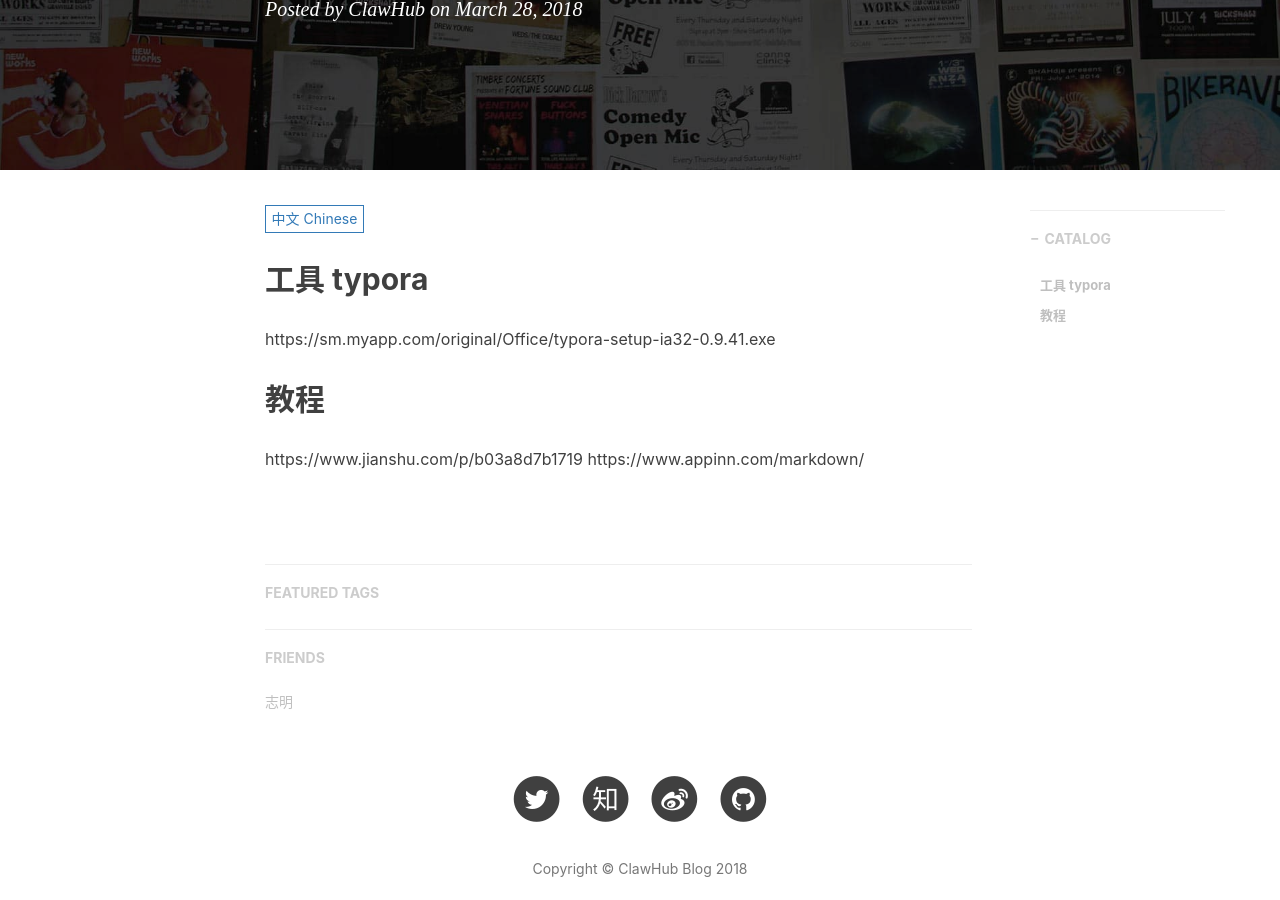
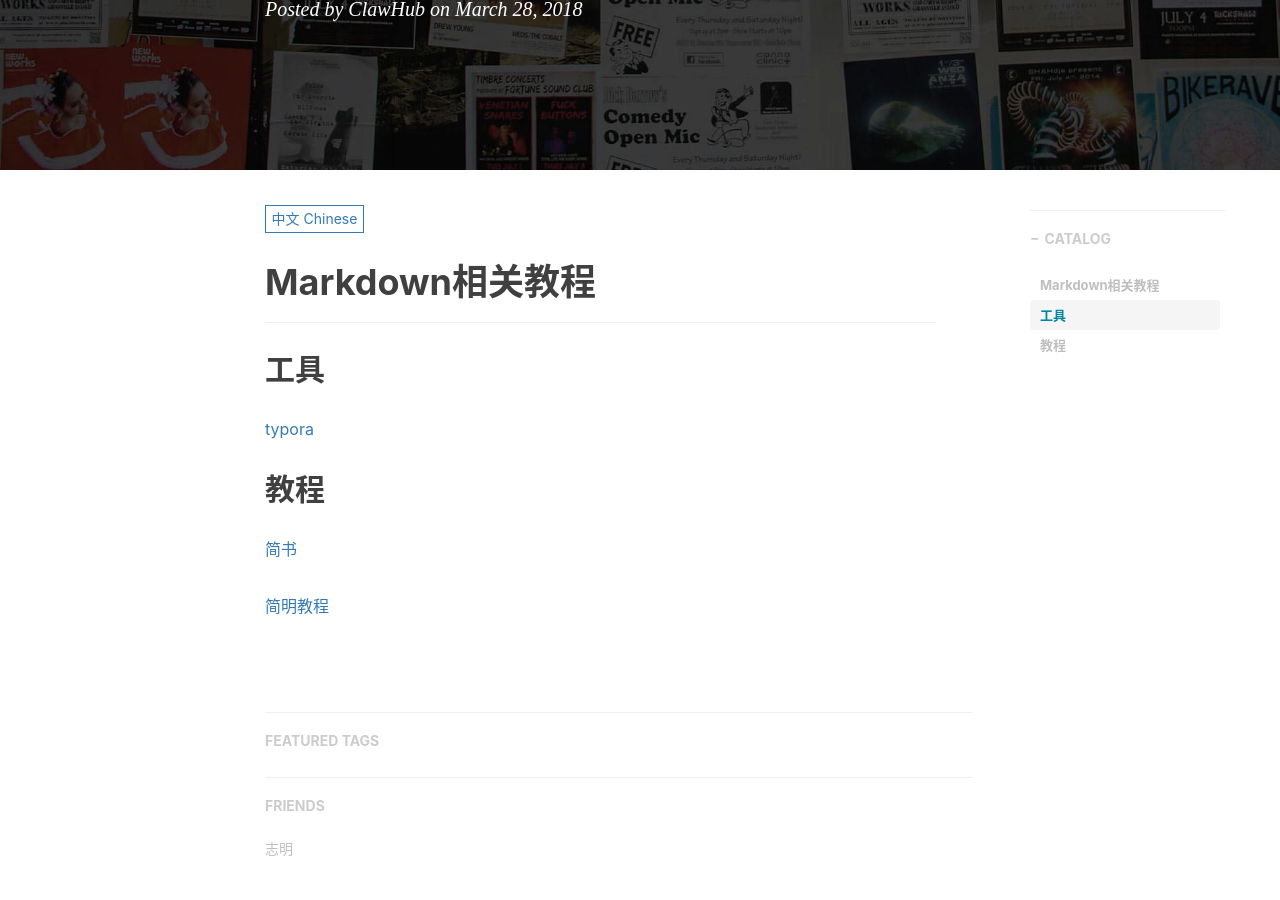
Before and after one commit to RunawayFzzF/clawhub.github.io, a Jekyll site: the page built from _posts/2018-03-28-narkdown-grammar.markdown, in a window 1280 px wide and 900 px high, scrolled down 353 px. Built offline with Jekyll 4.4.1, drawn with Linux system fonts in a browser that asks for light colours; nearby versions of some CDN libraries; comment, search, counter and statistics services are not loaded.

Commit message:
修改教程

```diff
--- a/_includes/posts/2018-03-28-narkdown-grammar/en.md
+++ b/_includes/posts/2018-03-28-narkdown-grammar/en.md
@@ -1,6 +1,13 @@
-## Tool typora
-https://sm.myapp.com/original/Office/typora-setup-ia32-0.9.41.exe
+# Markdown Tutorial
+
+------
+
+## Tool
+
+[typora](https://sm.myapp.com/original/Office/typora-setup-ia32-0.9.41.exe)
 
 ## Tutorial
-https://www.jianshu.com/p/b03a8d7b1719
-https://www.appinn.com/markdown/
+
+[jianshu](https://www.jianshu.com/p/b03a8d7b1719)
+
+[appinn](https://www.appinn.com/markdown/)
--- a/_includes/posts/2018-03-28-narkdown-grammar/zh.md
+++ b/_includes/posts/2018-03-28-narkdown-grammar/zh.md
@@ -1,6 +1,13 @@
-## 工具 typora
-https://sm.myapp.com/original/Office/typora-setup-ia32-0.9.41.exe
+# Markdown相关教程
+
+------
+
+## 工具
+
+[typora](https://sm.myapp.com/original/Office/typora-setup-ia32-0.9.41.exe)
 
 ## 教程
-https://www.jianshu.com/p/b03a8d7b1719
-https://www.appinn.com/markdown/
+
+[简书](https://www.jianshu.com/p/b03a8d7b1719)
+
+[简明教程](https://www.appinn.com/markdown/)
```
